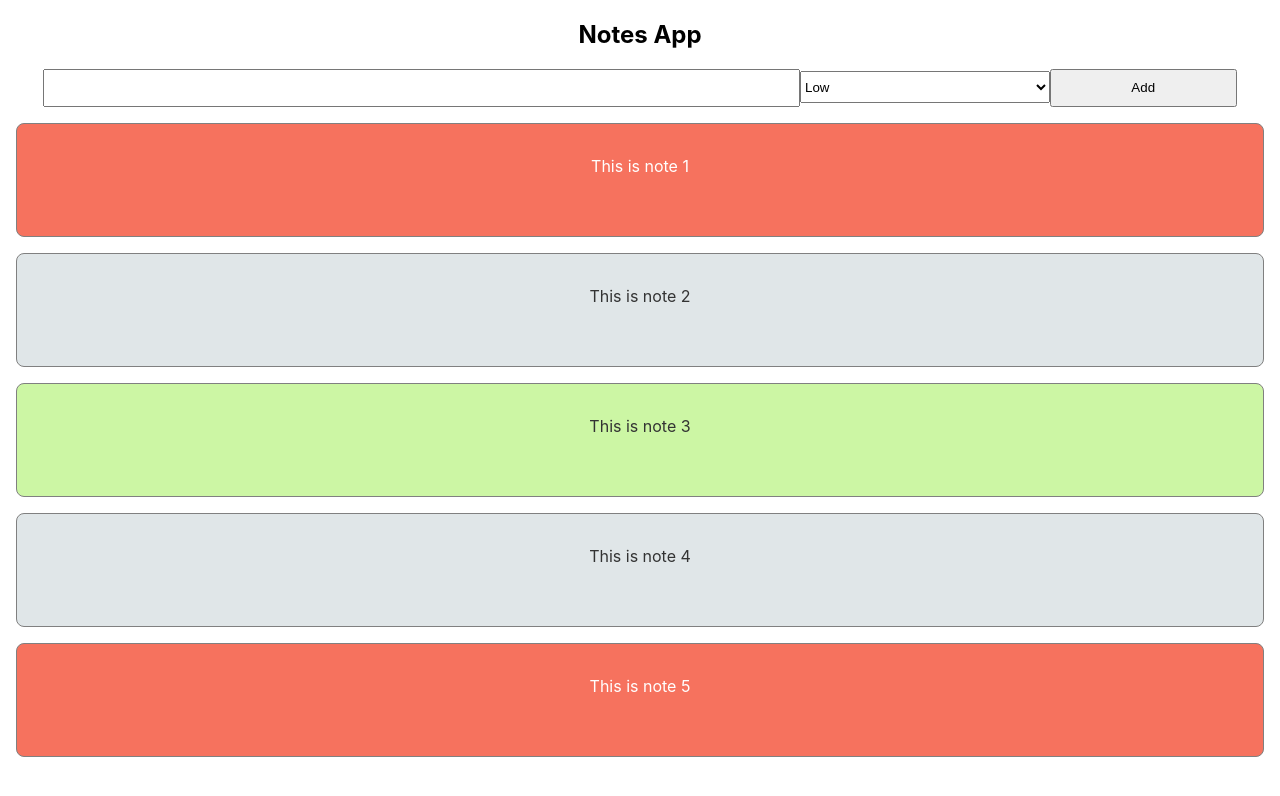
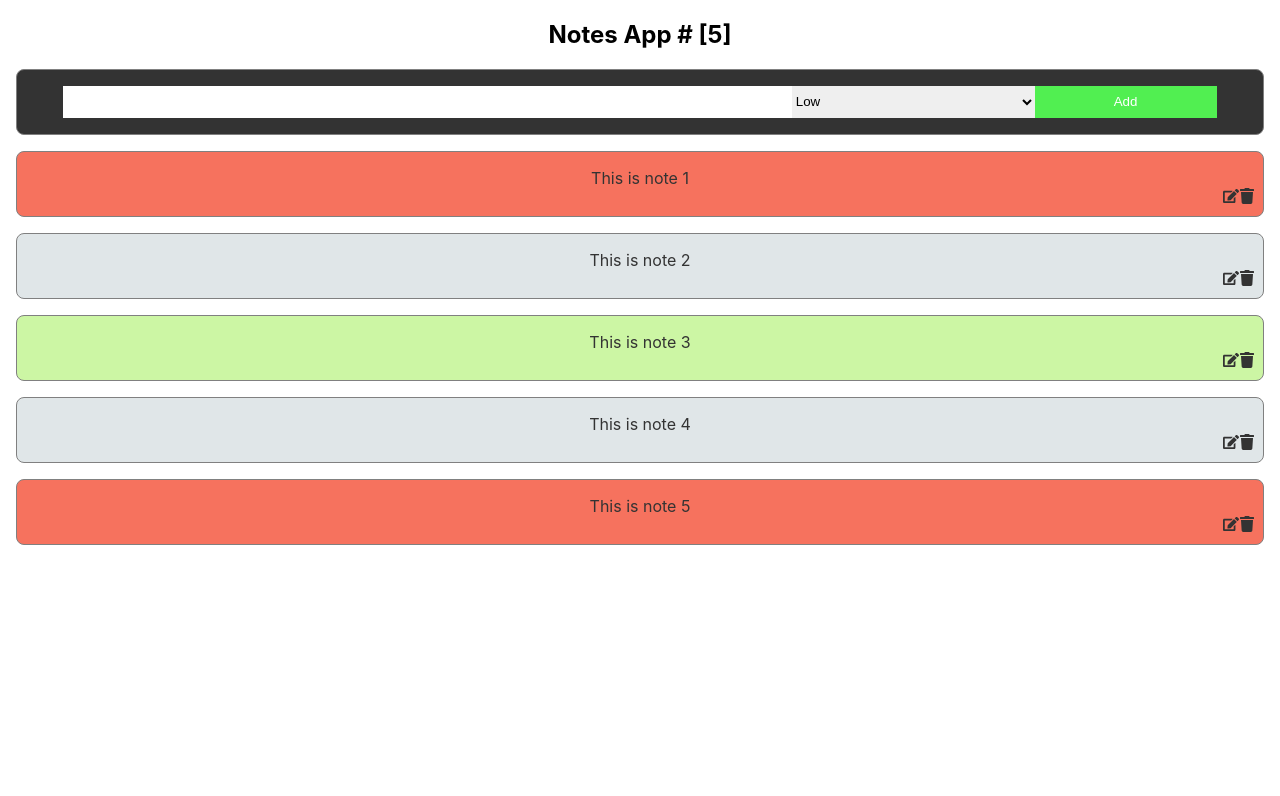
Before and after one commit to kartavya99/Note-App-TypeScript, a React (Create React App) app: page / in a window 1280 px wide. Shown: the top 796 px of the page. Built offline with nearby package versions, Linux system fonts and the light colour scheme.

Commit message:
delete & update note functionality

```diff
--- a/package.json
+++ b/package.json
@@ -12,6 +12,7 @@
     "@types/react-dom": "^18.2.18",
     "react": "^18.2.0",
     "react-dom": "^18.2.0",
+    "react-icons": "^5.0.1",
     "react-scripts": "5.0.1",
     "typescript": "^4.9.5",
     "uuid": "^9.0.1",
--- a/src/App.tsx
+++ b/src/App.tsx
@@ -7,18 +7,56 @@
 
 function App() {
   const [notes, setNotes] = useState(Notes);
+  const [editMode, setEditMode] = useState(false);
+  const [noteToBeEditted, setNoteToBeEditted] = useState<NoteType | null>(null);
 
   const addNote = (note: NoteType) => {
     setNotes([note, ...notes]);
   };
 
+  const updateNote = (updatedNote: NoteType) => {
+    const index = notes.findIndex((note) => note.id === updatedNote.id);
+    let editedNotes = [...notes];
+    editedNotes.splice(index, 1, updatedNote);
+    setNotes(editedNotes);
+    setEditMode(false);
+  };
+
+  const editNote = (id: string) => {
+    console.log("edit", id);
+    const note = notes.find((note) => note.id === id);
+    setEditMode(true);
+    if (note) {
+      setNoteToBeEditted(note);
+    }
+  };
+
+  const deleteNote = (id: string) => {
+    const index = notes.findIndex((note) => note.id === id);
+    let editedNotes = [...notes];
+    editedNotes.splice(index, 1);
+    setNotes(editedNotes);
+  };
+
   return (
     <div className="App">
-      <h2>Notes App</h2>
-      <AddNote addNote={addNote}></AddNote>
+      <h2>Notes App # [{notes.length}]</h2>
+      <AddNote
+        addNote={addNote}
+        editMode={editMode}
+        noteToBeEditted={noteToBeEditted}
+        updateNote={updateNote}
+      ></AddNote>
       <div>
         {notes.map((note) => (
-          <Note key={note.id} priority={note.priority} text={note.text}></Note>
+          <Note
+            key={note.id}
+            id={note.id}
+            priority={note.priority}
+            text={note.text}
+            editNote={editNote}
+            deleteNote={deleteNote}
+          ></Note>
         ))}
       </div>
     </div>
--- a/src/components/add-note/add-note.css
+++ b/src/components/add-note/add-note.css
@@ -1,14 +1,22 @@
 .add-note input {
   line-height: 2rem;
   width: 60%;
+  border: 0;
+  padding: 0;
 }
 
 .add-note button {
   line-height: 2rem;
   width: 15%;
+  border: 0;
+  padding: 0;
+  color: white;
+  background-color: rgb(81, 239, 81);
 }
 
 .add-note select {
   height: 2rem;
   width: 20%;
+  border: 0;
+  padding: 0;
 }
--- a/src/components/add-note/add-note.tsx
+++ b/src/components/add-note/add-note.tsx
@@ -1,10 +1,14 @@
-import { useState } from "react";
+import { useEffect, useState } from "react";
 import "./add-note.css";
 import { NoteType, Priority } from "../note/note-type";
 import { v4 as uuidv4 } from "uuid";
+import Card from "../card/card";
 
 type addNoteProps = {
   addNote: (note: NoteType) => void;
+  editMode: boolean;
+  noteToBeEditted: NoteType | null;
+  updateNote: (updatedNote: NoteType) => void;
 };
 
 function AddNote(props: addNoteProps) {
@@ -15,13 +19,33 @@
     setText(e.target.value);
   };
 
+  const setNoteContent = (note: NoteType) => {
+    setText(note.text);
+    setPriority(note.priority);
+  };
+
+  useEffect(() => {
+    if (props.noteToBeEditted && props.editMode) {
+      setNoteContent(props.noteToBeEditted);
+    }
+  }, [props.noteToBeEditted, props.editMode]);
+
   const handleClick = (e: React.MouseEvent<HTMLButtonElement, MouseEvent>) => {
     e.preventDefault();
-    props.addNote({
-      text,
-      priority,
-      id: uuidv4(),
-    });
+    if (props.editMode) {
+      props.noteToBeEditted &&
+        props.updateNote({
+          text,
+          priority,
+          id: props.noteToBeEditted.id,
+        });
+    } else {
+      props.addNote({
+        text,
+        priority,
+        id: uuidv4(),
+      });
+    }
     setText("");
     setPriority("low");
   };
@@ -31,7 +55,7 @@
   };
 
   return (
-    <div>
+    <Card bgColor="#333" height="2" padding="1">
       <form className="add-note">
         <input type="text" onChange={handleChange} value={text} />
         <select onChange={handleSelect} value={priority}>
@@ -39,9 +63,9 @@
           <option value="medium">Medium</option>
           <option value="low">Low</option>
         </select>
-        <button onClick={handleClick}>Add</button>
+        <button onClick={handleClick}>{props.editMode ? "Edit" : "Add"}</button>
       </form>
-    </div>
+    </Card>
   );
 }
 
--- /dev/null
+++ b/src/components/card/card.css
@@ -0,0 +1,10 @@
+.card {
+  border: 1px solid grey;
+  padding: 2rem;
+  font-size: 1rem;
+  color: #333;
+  height: 3rem;
+  border-radius: 0.5rem;
+  margin-top: 1rem;
+  position: relative;
+}
--- /dev/null
+++ b/src/components/card/card.tsx
@@ -0,0 +1,24 @@
+import "./card.css";
+type CardProps = {
+  children: JSX.Element;
+  bgColor?: string;
+  height?: string;
+  padding?: string;
+};
+
+function Card(props: CardProps) {
+  return (
+    <div
+      className="card"
+      style={{
+        backgroundColor: props.bgColor,
+        height: `${props.height}rem`,
+        padding: `${props.padding}rem`,
+      }}
+    >
+      {props.children}
+    </div>
+  );
+}
+
+export default Card;
--- a/src/components/note/note-type.ts
+++ b/src/components/note/note-type.ts
@@ -1,12 +1,13 @@
 export type Priority = "high" | "medium" | "low";
-
-export type NoteProps = {
-  text: string;
-  priority?: Priority;
-};
 
 export type NoteType = {
   id: string;
   text: string;
   priority: Priority;
 };
+
+export enum Color {
+  high = "rgb(246, 114, 94)",
+  medium = "rgb(204, 246, 164)",
+  low = "rgb(224, 230, 232)",
+}
--- a/src/components/note/note.css
+++ b/src/components/note/note.css
@@ -1,23 +1,6 @@
-.note {
-  border: 1px solid grey;
-  padding: 2rem;
-  font-size: 1rem;
-  color: #333;
-  height: 3rem;
-  border-radius: 0.5rem;
-  background-color: lavender;
-  margin-top: 1rem;
+.right-corner {
+  position: absolute;
+  bottom: 0;
+  right: 0;
+  padding: 0.5rem;
 }
-
-.high {
-  background-color: rgb(246, 114, 94);
-  color: white;
-}
-
-.medium {
-  background-color: rgb(204, 246, 164);
-}
-
-.low {
-  background-color: rgb(224, 230, 232);
-}
--- a/src/components/note/note.tsx
+++ b/src/components/note/note.tsx
@@ -1,8 +1,31 @@
 import "./note.css";
-import { NoteProps } from "./note-type";
+import { Color, Priority } from "./note-type";
+import Card from "../card/card";
+import { FaTrash, FaEdit } from "react-icons/fa";
+type NoteProps = {
+  id: string;
+  text: string;
+  priority?: Priority;
+  editNote: (id: string) => void;
+  deleteNote: (id: string) => void;
+};
 
 function Note(props: NoteProps) {
-  return <div className={`note ${props.priority}`}>{props.text}</div>;
+  return (
+    <Card
+      bgColor={props.priority && Color[props.priority]}
+      height="2"
+      padding="1"
+    >
+      <>
+        <div>{props.text}</div>
+        <div className="right-corner">
+          <FaEdit onClick={() => props.editNote(props.id)}></FaEdit>
+          <FaTrash onClick={() => props.deleteNote(props.id)}></FaTrash>
+        </div>
+      </>
+    </Card>
+  );
 }
 
 export default Note;
```
Also changed, not shown: 1 other file (tests, documents, lock files or other folders).
